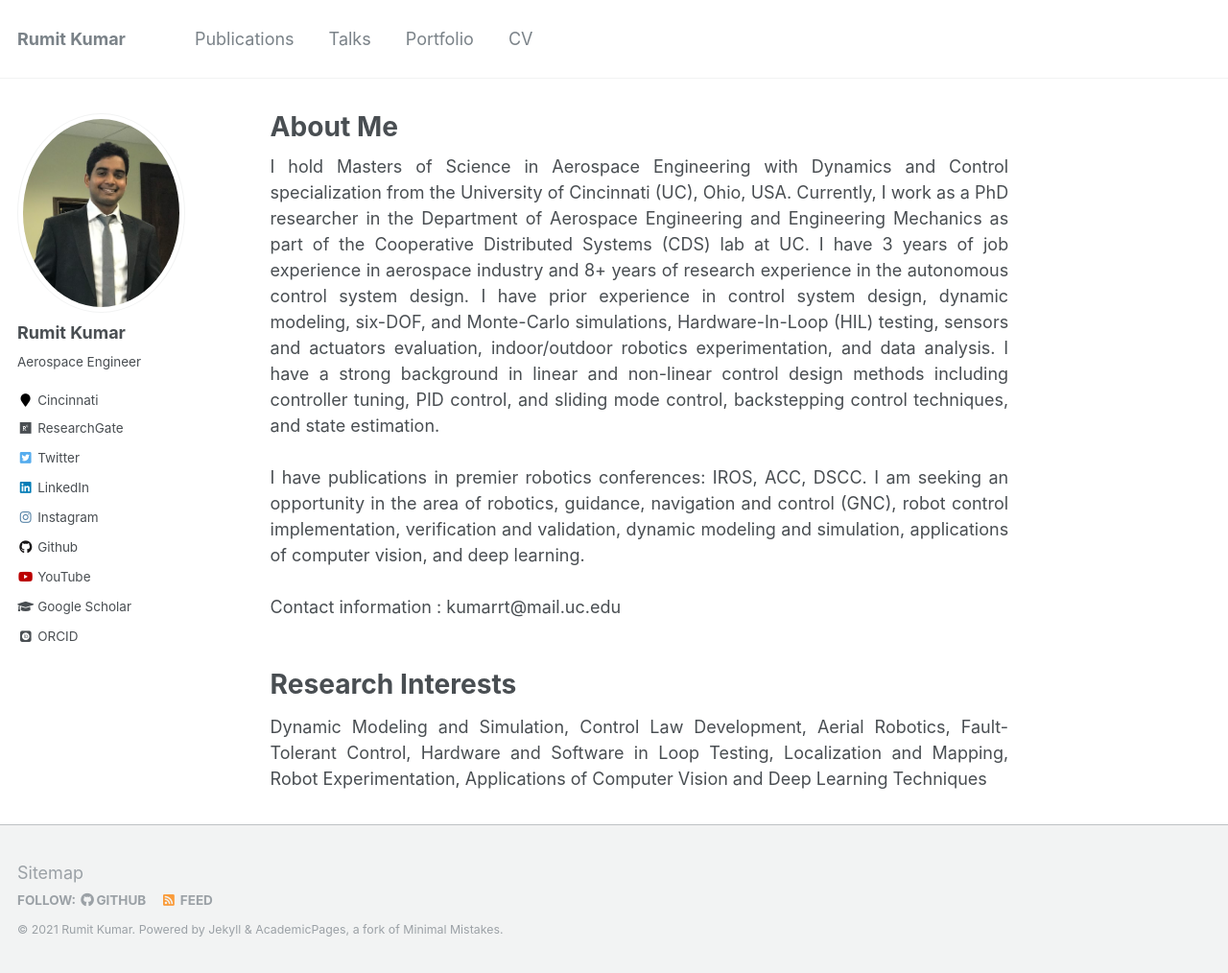
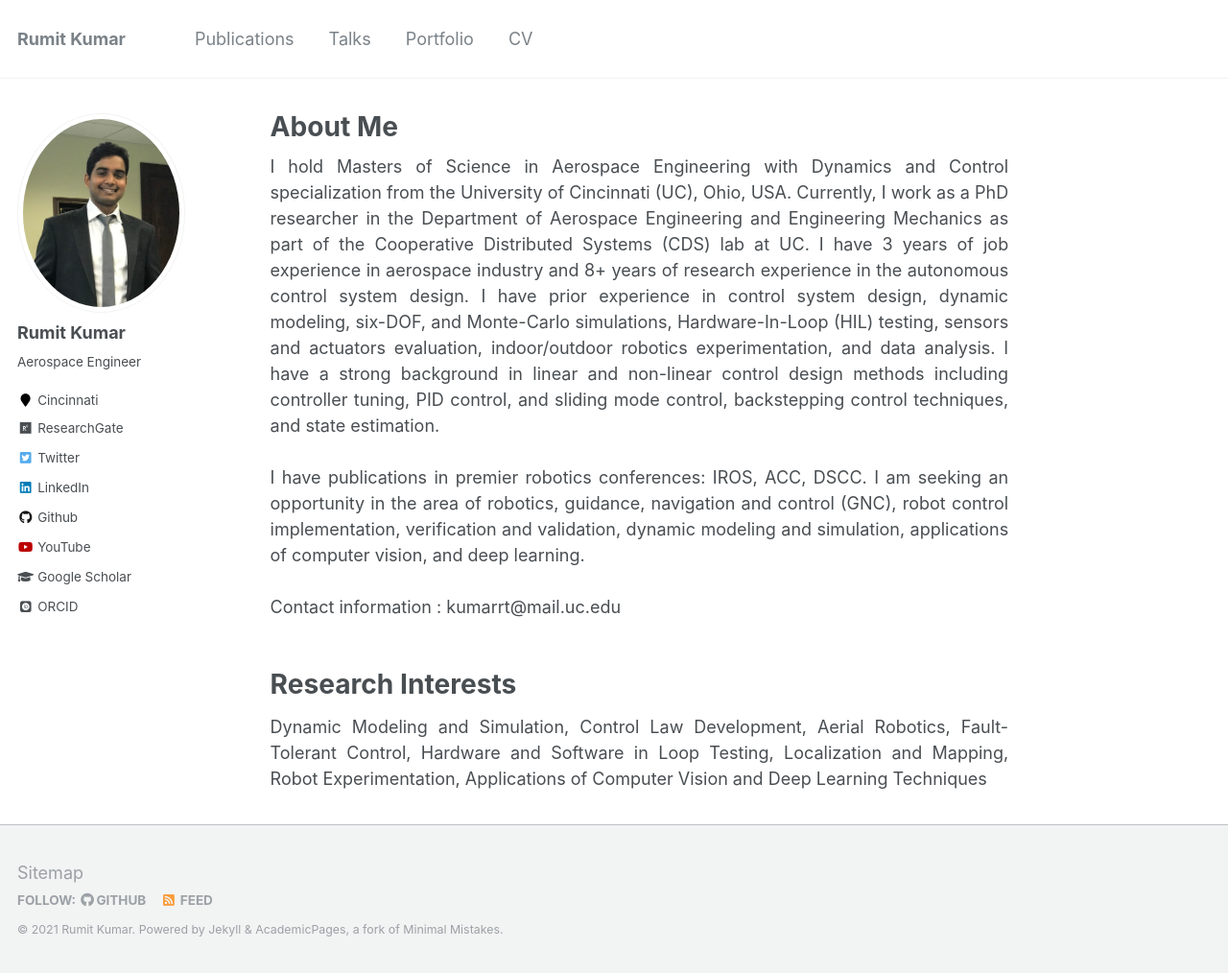
Before and after one commit to kumarrt/kumarrt.github.io, a Jekyll site: the page built from _pages/about.md, in a window 1280 px wide and 1014 px high. Shown: the whole window at 96% size. Built offline with Jekyll 4.4.1, drawn with Linux system fonts in a browser that asks for light colours; some web fonts are replaced.

Commit message:
Update _config.yml

```diff
--- a/_config.yml
+++ b/_config.yml
@@ -99,7 +99,7 @@ author:
   github           : "kumarrt"
   google_plus      :
   keybase          :
-  instagram        : "rumitkumar17"
+  instagram        : #"rumitkumar17"
   impactstory      : #"https://profiles.impactstory.org/u/xxxx-xxxx-xxxx-xxxx"
   lastfm           :
   linkedin         : "rumit-kumar"
```
